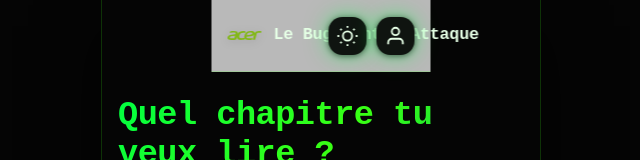
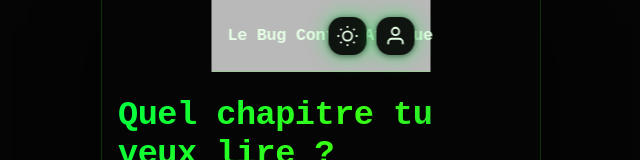
Before and after one commit to realStarYAM/Le-Bug-Contre-Attaque, a plain HTML site: page index.html in a window 1280 px wide. Shown: the top 160 px of the page, without its empty margins (319-959 px from the left). Drawn offline with Linux system fonts and the light colour scheme.

Commit message:
Center top bar title and hide logo

```diff
--- a/style.css
+++ b/style.css
@@ -155,15 +155,12 @@ body {
   gap: 8px;
   flex: 1;
   min-width: 0;
+  justify-content: center;
+  width: 100%;
 }
 
 .app-logo {
-  width: 26px;
-  height: 26px;
-  flex: 0 0 auto;
-  object-fit: contain;
-  filter: drop-shadow(0 2px 4px rgba(0, 0, 0, 0.1));
-  transition: transform var(--transition-spring);
+  display: none;
 }
 
 .app-logo:hover {
@@ -175,15 +172,19 @@ body {
 }
 
 .app-title {
-  font-size: clamp(0.85rem, 1.2vw, 1rem);
+  font-size: 0.9375rem;
   font-weight: 600;
   color: var(--text-primary);
   letter-spacing: -0.3px;
   flex-grow: 1;
   min-width: 0;
-  line-height: 1.2;
-  white-space: nowrap !important;
+  line-height: 34px;
+  white-space: nowrap;
   overflow: visible;
+  text-align: center;
+  width: 100%;
+  display: block;
+  margin: 0;
 }
 
 @media (max-width: 1200px) {
```
